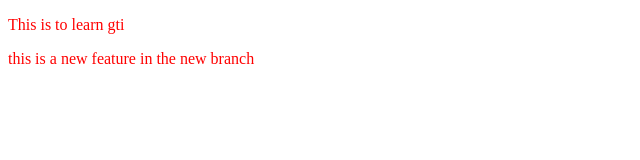
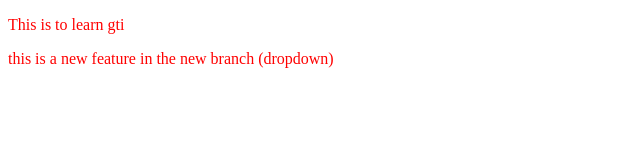
Before and after one commit to Anwesha712/localrepo, a plain HTML site: page index.html in a window 1280 px wide. Shown: the full height of the page, 0-640 px from the left. Drawn offline with Linux system fonts and the light colour scheme.

Commit message:
dropdown add

```diff
--- a/index.html
+++ b/index.html
@@ -8,6 +8,6 @@
 </head>
 <body>
     <p>This is to learn gti</p>
-    <p>this is a new feature in the new branch</p>
+    <p>this is a new feature in the new branch (dropdown)</p>
 </body>
 </html>
```
